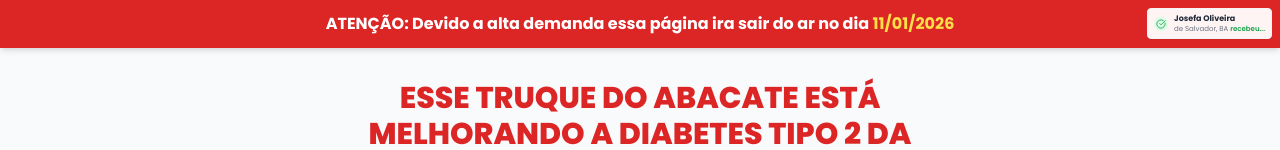
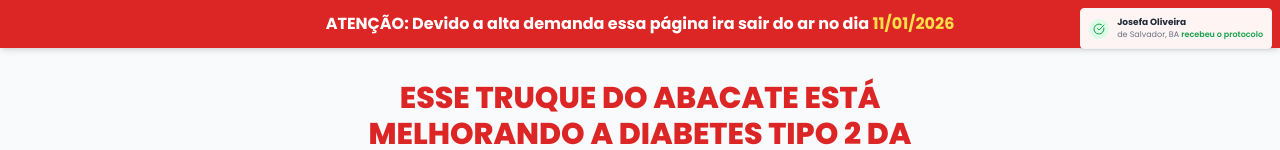
Before and after one commit to Patrickog1992/ABACATE, a React (Vite) app: page /#/ in a window 1280 px wide. Shown: the top 150 px of the page. Built offline with nearby package versions, Linux system fonts and the light colour scheme.

Commit message:
feat: Add Meta Pixel and improve social proof popup
Integrates Facebook Pixel for conversion tracking and enhances the visibility and readability of the social proof popup by adjusting its size, padding, and font styles.

```diff
--- a/components/LandingPage.tsx
+++ b/components/LandingPage.tsx
@@ -71,19 +71,19 @@ export const LandingPage: React.FC = () => {
   return (
     <div className="min-h-screen bg-gray-50 flex flex-col font-poppins relative overflow-x-hidden">
 
-      {/* Social Proof Popup - Top Right, Extra Small */}
+      {/* Social Proof Popup - Top Right, Small but Wide enough for text */}
       <div
         className={`fixed top-2 right-2 z-50 transition-all duration-500 transform ${isNotificationVisible ? 'translate-x-0 opacity-100' : 'translate-x-10 opacity-0 pointer-events-none'}`}
       >
         {currentNotification && (
-          <div className="bg-white/95 backdrop-blur-sm shadow-sm rounded p-1.5 border border-gray-100 flex items-center gap-1.5 max-w-[160px]">
-            <div className="bg-green-100 p-0.5 rounded-full shrink-0">
-              <CheckCircle size={10} className="text-green-600" />
+          <div className="bg-white/95 backdrop-blur-sm shadow-sm rounded p-2 border border-gray-100 flex items-center gap-2 max-w-[240px]">
+            <div className="bg-green-100 p-1 rounded-full shrink-0">
+              <CheckCircle size={12} className="text-green-600" />
             </div>
             <div>
-              <p className="text-[8px] font-bold text-gray-800 leading-none mb-0.5">{currentNotification.name}</p>
-              <p className="text-[7px] text-gray-500 leading-none">
-                de {currentNotification.city} <span className="text-green-600 font-semibold">recebeu...</span>
+              <p className="text-[9px] font-bold text-gray-800 leading-tight mb-0.5">{currentNotification.name}</p>
+              <p className="text-[8px] text-gray-500 leading-tight">
+                de {currentNotification.city} <span className="text-green-600 font-semibold">recebeu o protocolo</span>
               </p>
             </div>
           </div>
--- a/index.html
+++ b/index.html
@@ -4,6 +4,26 @@
     <meta charset="utf-8" />
     <meta name="viewport" content="width=device-width, initial-scale=1" />
     <title>Protocolo Truque do Abacate</title>
+
+    <!-- Meta Pixel Code -->
+    <script>
+    !function(f,b,e,v,n,t,s)
+    {if(f.fbq)return;n=f.fbq=function(){n.callMethod?
+    n.callMethod.apply(n,arguments):n.queue.push(arguments)};
+    if(!f._fbq)f._fbq=n;n.push=n;n.loaded=!0;n.version='2.0';
+    n.queue=[];t=b.createElement(e);t.async=!0;
+    t.src=v;s=b.getElementsByTagName(e)[0];
+    s.parentNode.insertBefore(t,s)}(window, document,'script',
+    'https://connect.facebook.net/en_US/fbevents.js');
+
+    fbq('init', '1166332205583306');
+    fbq('track', 'PageView');
+    </script>
+    <noscript><img height="1" width="1" style="display:none"
+    src="https://www.facebook.com/tr?id=1166332205583306&ev=PageView&noscript=1"
+    /></noscript>
+    <!-- End Meta Pixel Code -->
+
     <link rel="preconnect" href="https://fonts.googleapis.com">
     <link rel="preconnect" href="https://fonts.gstatic.com" crossorigin>
     <link href="https://fonts.googleapis.com/css2?family=Poppins:wght@300;400;500;600;700;800&display=swap" rel="stylesheet">
```
